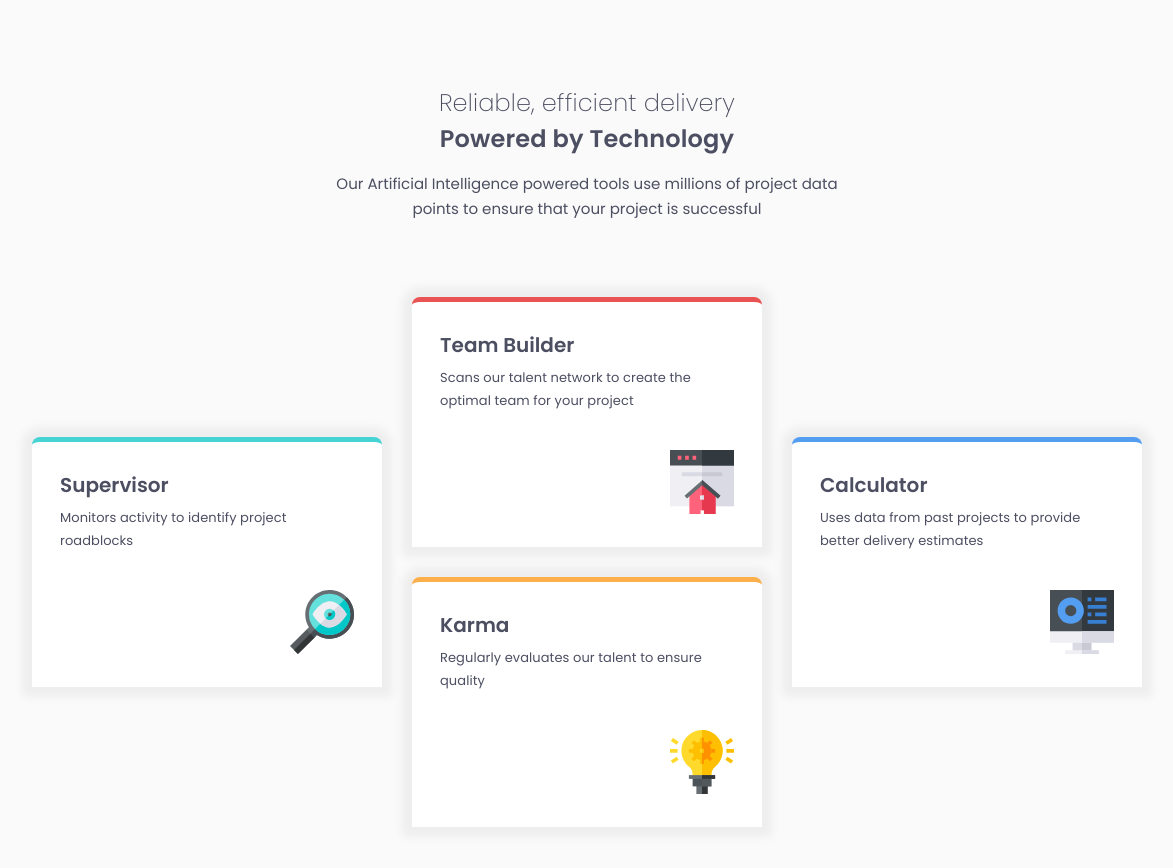
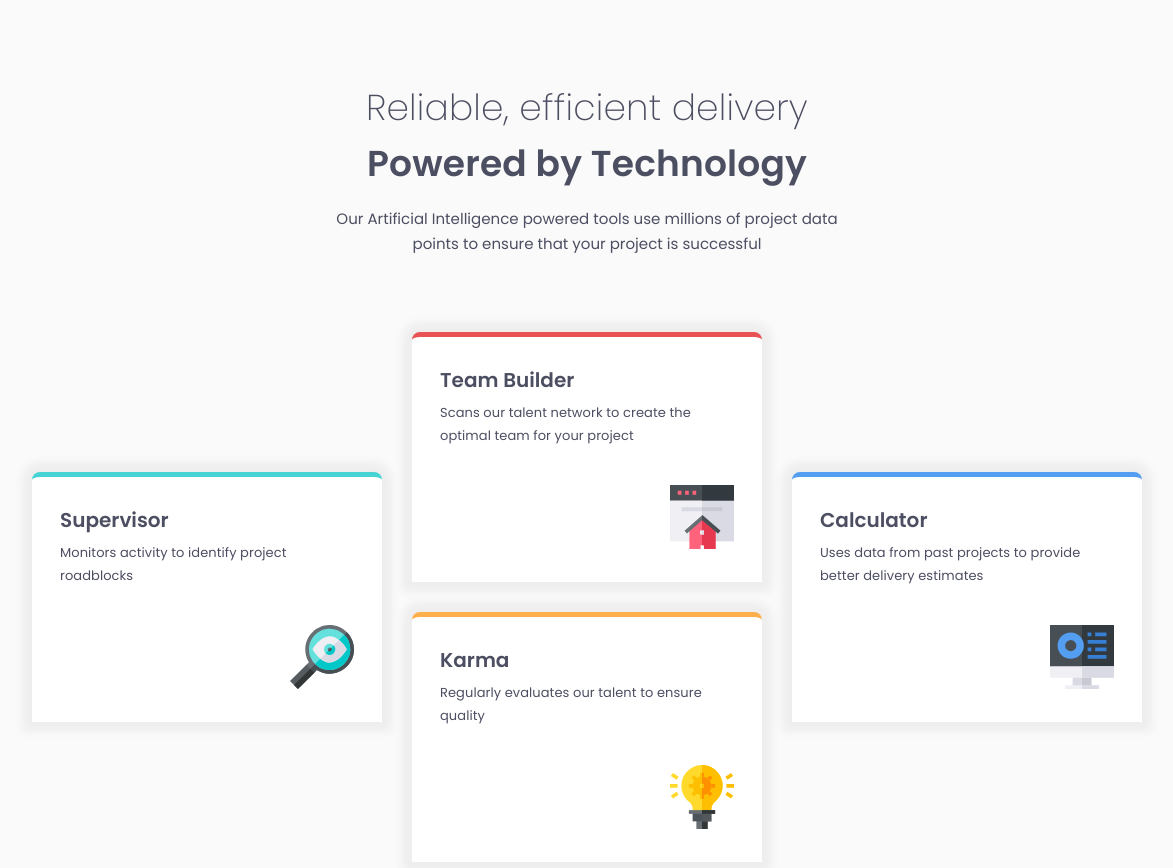
Before and after one commit to emawid/four-card-2, a website built with Vite: page index.html in a window 1536 px wide. Shown: the whole page, without its empty margins (181-1354 px from the left). Built offline with nearby package versions, Linux system fonts and the light colour scheme.

Commit message:
fluid fonts

```diff
--- a/_base.css
+++ b/_base.css
@@ -28,10 +28,6 @@ body {
   margin: 0;
 }
 
-main {
-  padding: 85px 32px 78px 32px;
-}
-
 input,
 textarea,
 button,
--- a/components.css
+++ b/components.css
@@ -5,6 +5,7 @@ body {
 main {
   margin-inline: auto;
   justify-items: center;
+  padding: 85px 32px 78px 32px;
   /* outline: 1px solid red; */
 }
 
@@ -99,4 +100,8 @@ main {
   #middle-section {
     gap: 30px;
   }
+
+  main {
+    padding: 80px 32px 80px 32px;
+  }
 }
--- a/typography.css
+++ b/typography.css
@@ -1,13 +1,13 @@
 .headline-1 {
   font-weight: 200;
-  font-size: 1.5rem;
+  font-size: clamp(1.5rem, 2.5vw, 2.25rem);
   letter-spacing: 0.01rem;
   line-height: normal;
 }
 
 .headline-2 {
   font-weight: 600;
-  font-size: 1.5rem;
+  font-size: clamp(1.5rem, 2.5vw, 2.25rem);
   letter-spacing: 0.17px;
   line-height: normal;
 }
```
